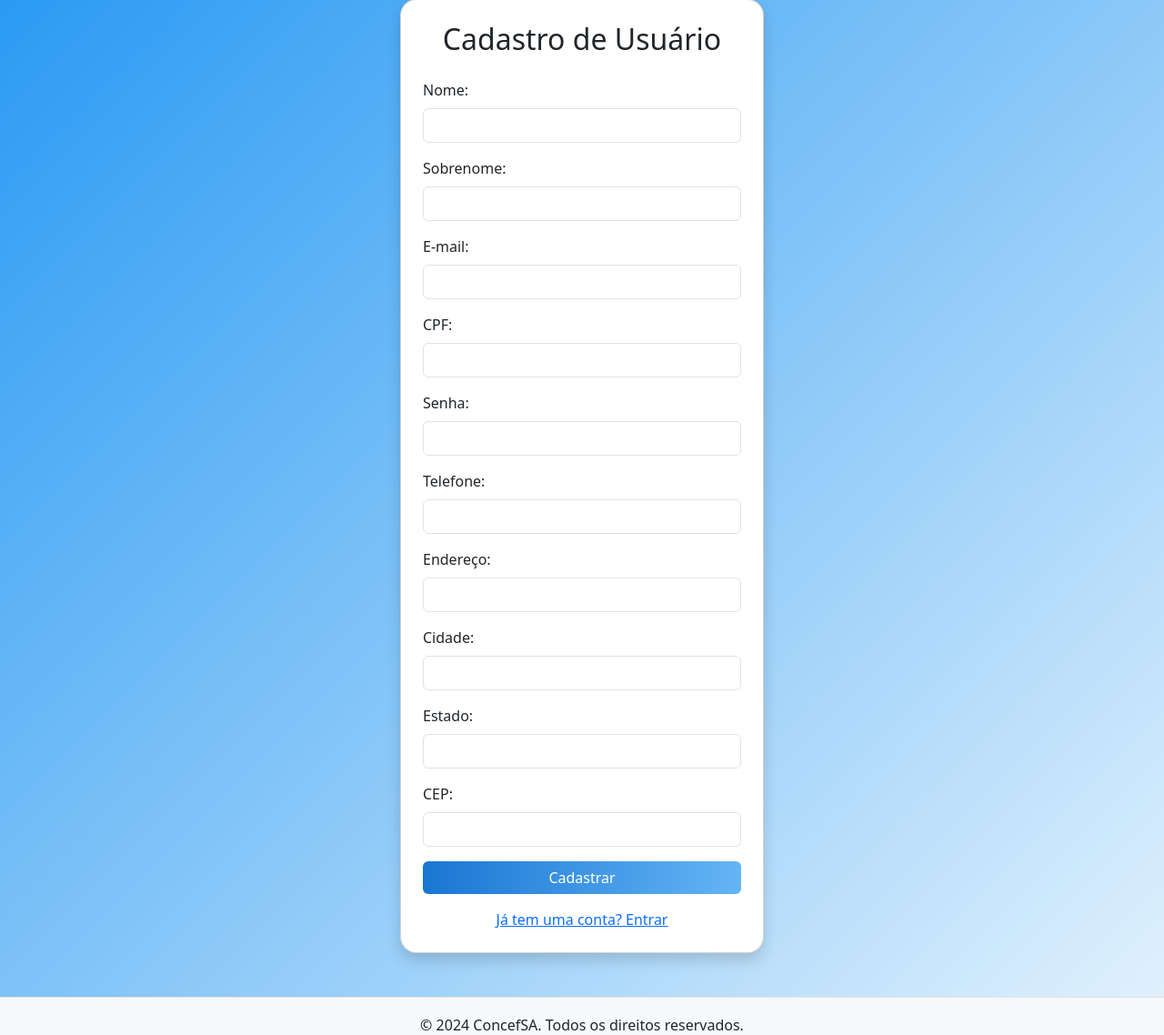
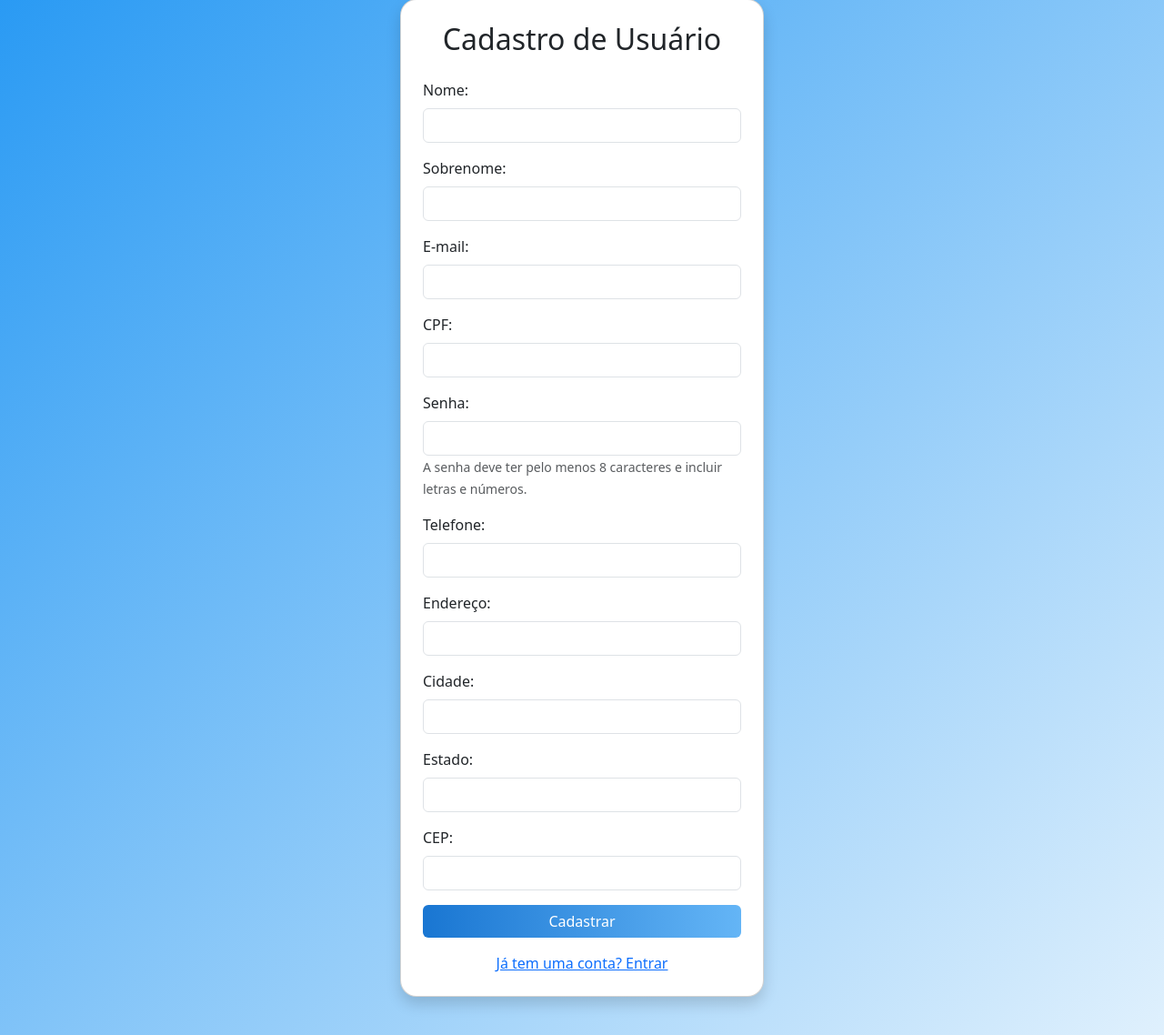
Before and after one commit to EliecinFH/App-Passagens, a Flask app: page /cadastro in a window 1280 px wide. Shown: the part 118-1256 px from the top of the page at 91% size. Run offline with Flask 3, Linux system fonts and the light colour scheme; parts of the project's set-up code (start-up, migrations or seed data) failed here and were passed over; some libraries are stand-ins or nearby versions.

Commit message:
feat: adiciona orientação de senha no formulário de cadastro

```diff
--- a/templates/cadastro.html
+++ b/templates/cadastro.html
@@ -26,6 +26,7 @@
             <div class="mb-3">
                 <label for="senha" class="form-label">Senha:</label>
                 <input type="password" class="form-control" id="senha" name="senha" required>
+                <small class="form-text text-muted">A senha deve ter pelo menos 8 caracteres e incluir letras e números.</small>
             </div>
             <div class="mb-3">
                 <label for="telefone" class="form-label">Telefone:</label>
```
